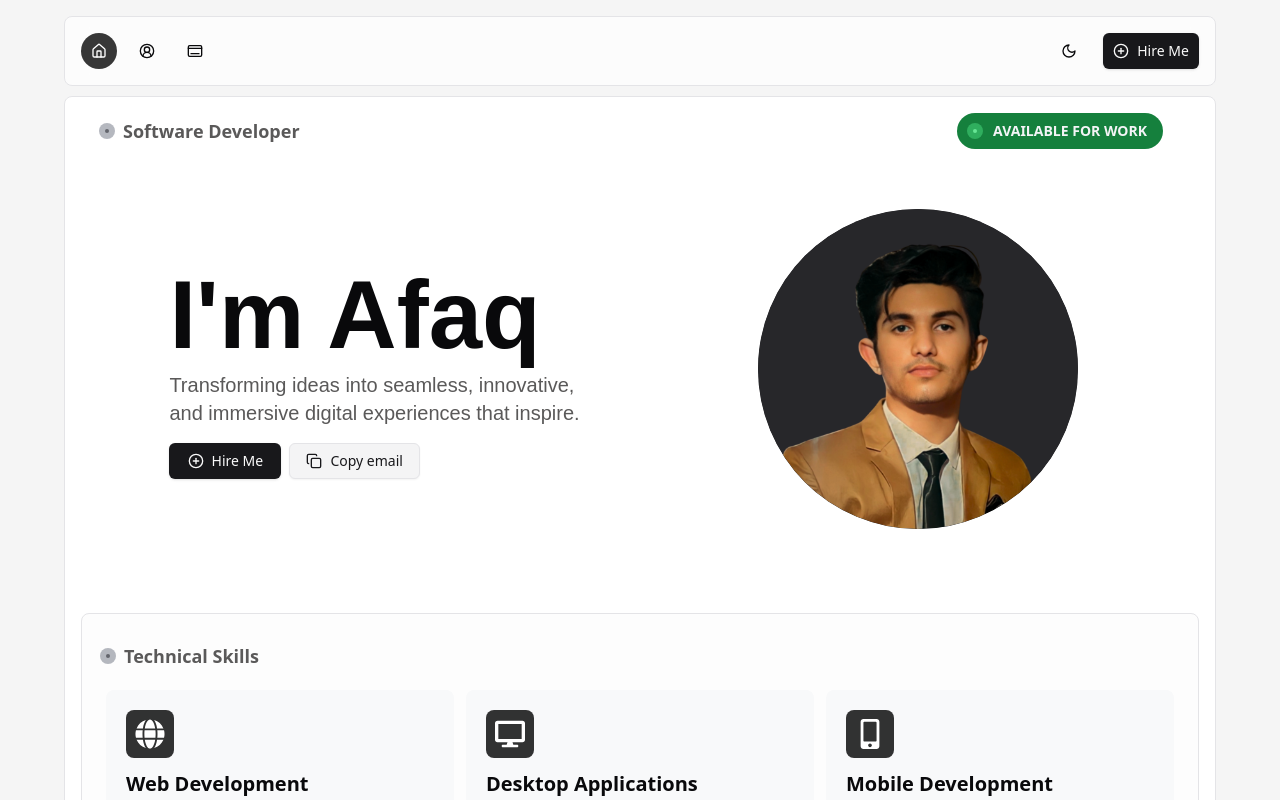
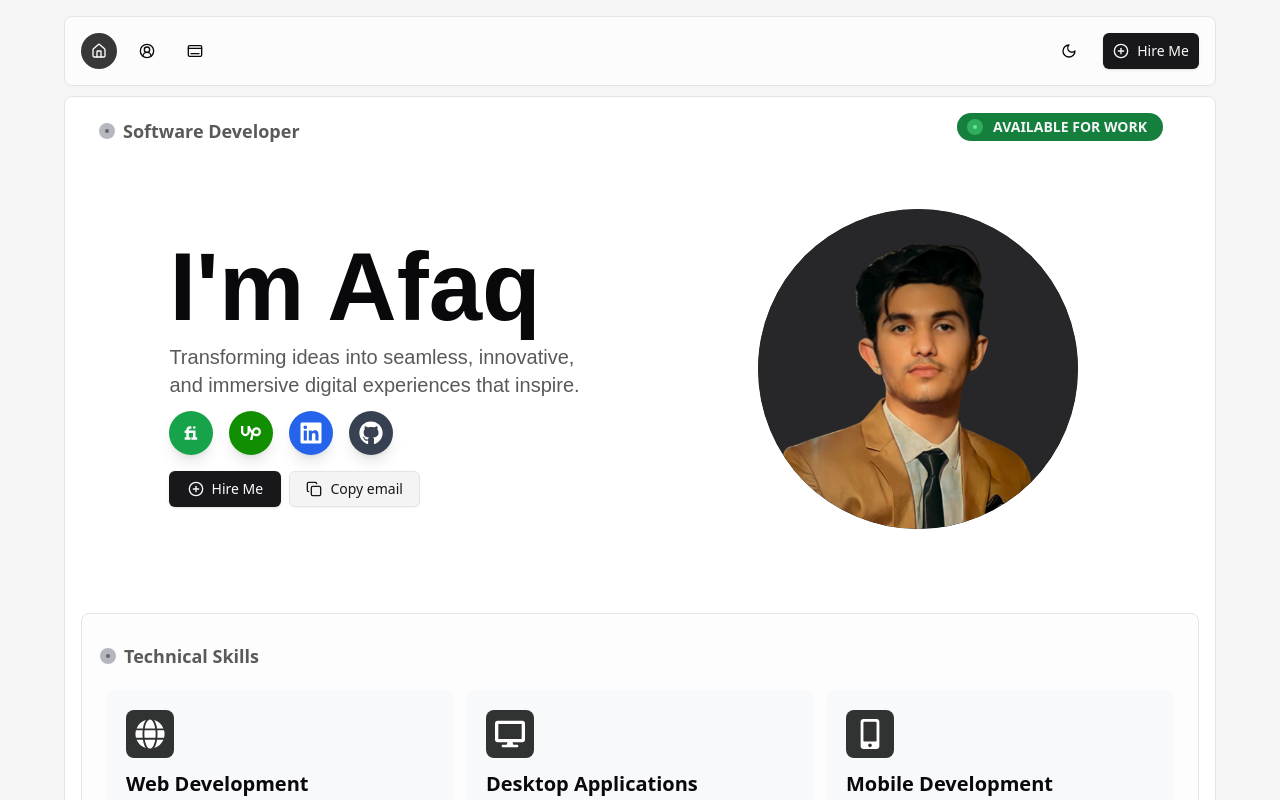
Before and after one commit to mafaqatiq/frontend, a Next.js app: page / in a window 1280 px wide. Shown: the top 800 px of the page. Built offline with nearby package versions, Linux system fonts and the light colour scheme.

Commit message:
added social media icon buttons in hero section with custom styling

```diff
--- a/components/HeroScetion.tsx
+++ b/components/HeroScetion.tsx
@@ -5,6 +5,7 @@ import { Button } from "./ui/button";
 import { CirclePlus, Copy, Check } from "lucide-react";
 import { useState } from "react";
 import Image from "next/image";
+import SocialMediaIconsHeroSection from "./SocialMediaIconsHeroSection";
 
 const HeroScetion = () => {
   const [copied, setCopied] = useState(false);
@@ -60,20 +61,37 @@ const HeroScetion = () => {
         </motion.div>
 
         {/* Animated "AVAILABLE FOR WORK" */}
+        <a
+  onClick={() => {
+    const section = document.querySelector(".hire-me");
+    if (section) {
+      section.scrollIntoView({
+        behavior: "smooth",
+        block: "start",
+      });
+    }
+  }}
+>
   <motion.div
     initial={{ opacity: 0, y: -20 }}
     animate={{ opacity: 1, y: 0 }}
     transition={{ duration: 0.6, ease: "easeOut", delay: 0.2 }}
-          className="flex items-center lg:px-4 lg:py-1 sm:px-4 sm:py-1 mr-3 rounded-full sm:dark:bg-green-900 sm:bg-green-700 lg:dark:bg-green-900 lg:bg-green-700 text-green-300 text-sm font-semibold"
+    className="flex items-center lg:px-4 lg:py-1 sm:px-4 sm:py-1 mr-3 rounded-full
+      sm:dark:bg-green-900 sm:bg-green-700 lg:dark:bg-green-900 lg:bg-green-700
+      text-green-300 text-sm font-semibold cursor-pointer"
   >
     <span
-            className="relative flex justify-center items-center w-1 h-1 dark:bg-green-400 bg-green-300 rounded-full lg:mr-2 mr-3 animate-pulse
-          before:content-[''] before:absolute before:w-3 before:h-3 lg:before:w-4 lg:before:h-4 before:rounded-full before:bg-green-400 before:opacity-50 before:animate-wave"
+      className="relative flex justify-center items-center w-1 h-1 dark:bg-green-400 bg-green-300 rounded-full
+      lg:mr-2 mr-3 animate-pulse
+      before:content-[''] before:absolute before:w-3 before:h-3 lg:before:w-4 lg:before:h-4
+      before:rounded-full before:bg-green-400 before:opacity-50 before:animate-wave"
     ></span>
     <span className="hidden lg:block sm:block ml-2 text-gray-100 dark:text-gray-300">
       AVAILABLE FOR WORK
     </span>
   </motion.div>
+</a>
+
       </div>
 
         {/* Personal Info Section */}
@@ -103,6 +121,7 @@ const HeroScetion = () => {
                 </span>
               </p>
             </div>
+            <SocialMediaIconsHeroSection/>
             <div className="flex justify-center lg:justify-start sm:justify-start items-center">
               <div className="flex mt-4   lg:justify-start lg:mx-0 sm:justify-start sm:mx-0">
                 <Button
--- /dev/null
+++ b/components/SocialMediaIconsHeroSection.tsx
@@ -0,0 +1,49 @@
+import { FaGithub, FaLinkedin } from "react-icons/fa";
+import FiverrIcon from "./icons/FiverrIcon";
+import UpworkIcon from "./icons/UpwrorkIcon";
+import React from "react";
+
+export default function SocialMediaIconsHeroSection() {
+
+
+  return (
+    <div className="flex flex-wrap justify-center lg:justify-start sm:justify-start gap-4 mt-3 mb-0">
+      {/* Fiverr Button */}
+      <a
+        href="https://www.fiverr.com/"
+        target="_blank"
+        rel="noopener noreferrer"
+        className="w-11 h-11 hover:border hover:border-black  flex items-center justify-center text-white bg-green-600 dark:bg-[#27272a] border-white/10 shadow-lg rounded-full transition-all duration-300 ease-in-out dark:hover:bg-green-600 hover:bg-green-500"
+      >
+        <FiverrIcon className="text-3xl" />
+      </a>
+      {/* Upwork Button */}
+      <a
+        href="https://www.upwork.com/"
+        target="_blank"
+        rel="noopener noreferrer"
+        className="w-11 h-11 hover:border hover:border-black  flex items-center justify-center text-white bg-[#128f00] dark:bg-[#27272a] border-white/10 shadow-lg rounded-full transition-all duration-300 ease-in-out dark:hover:bg-[#128f00] hover:bg-[#128f00]/80"
+      >
+        <UpworkIcon className="text-2xl" />
+      </a>
+      {/* LinkedIn Button */}
+      <a
+        href="https://www.linkedin.com/"
+        target="_blank"
+        rel="noopener noreferrer"
+        className="w-11 h-11 hover:border hover:border-black  flex items-center justify-center text-white bg-blue-600 dark:bg-[#27272a] border-white/10 shadow-lg rounded-full transition-all duration-300 ease-in-out dark:hover:bg-blue-600 hover:bg-blue-500"
+      >
+        <FaLinkedin className="text-2xl" />
+      </a>
+      {/* GitHub Button */}
+      <a
+        href="https://github.com/"
+        target="_blank"
+        rel="noopener noreferrer"
+        className="w-11 h-11 hover:border hover:border-black  flex items-center justify-center text-white bg-gray-700 dark:bg-[#27272a] border-white/10 shadow-lg rounded-full transition-all duration-300 ease-in-out dark:hover:bg-gray-700 hover:bg-gray-600"
+      >
+        <FaGithub className="text-2xl" />
+      </a>
+    </div>
+  );
+}
```
Lines whose indentation alone changed are shown as unchanged.
